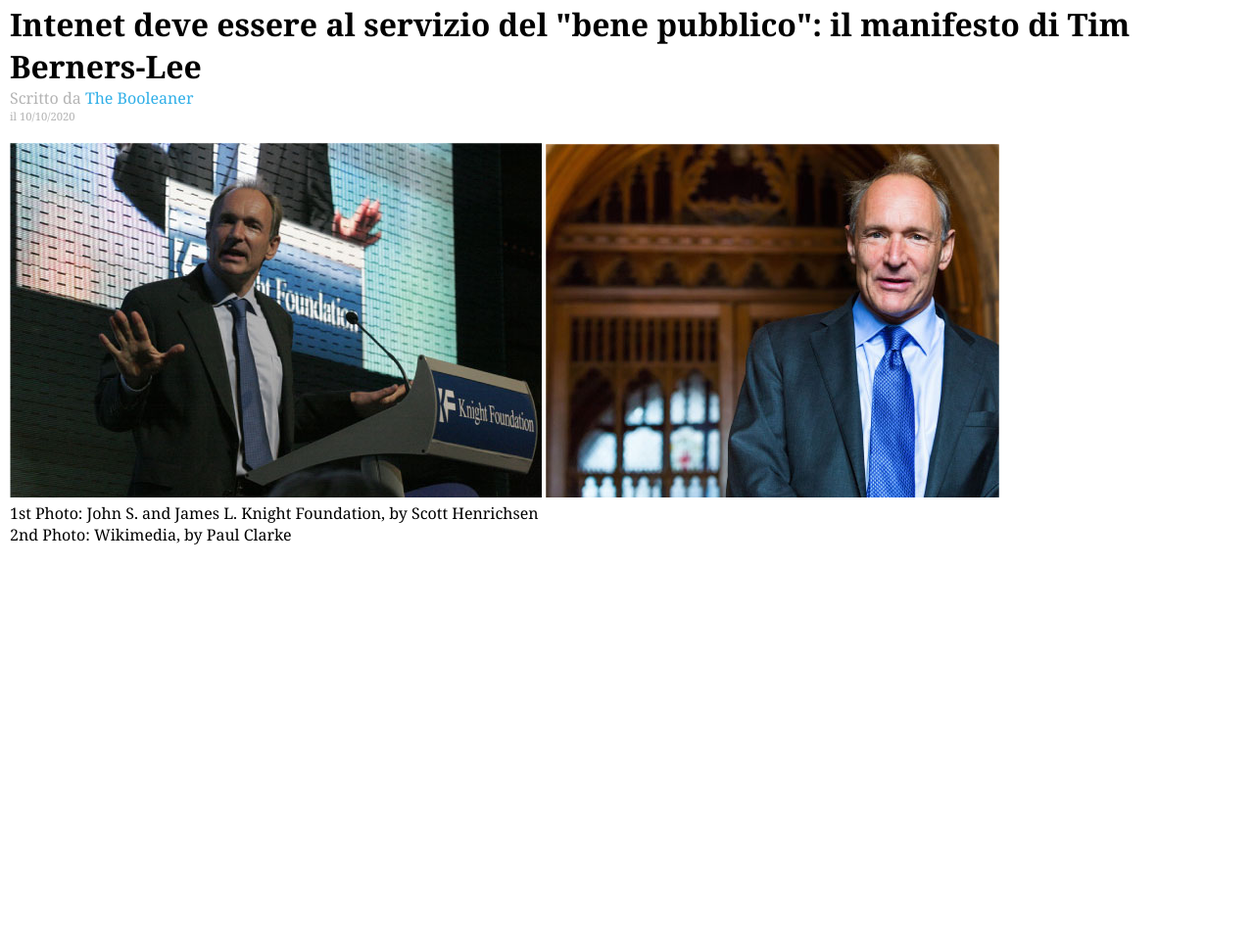
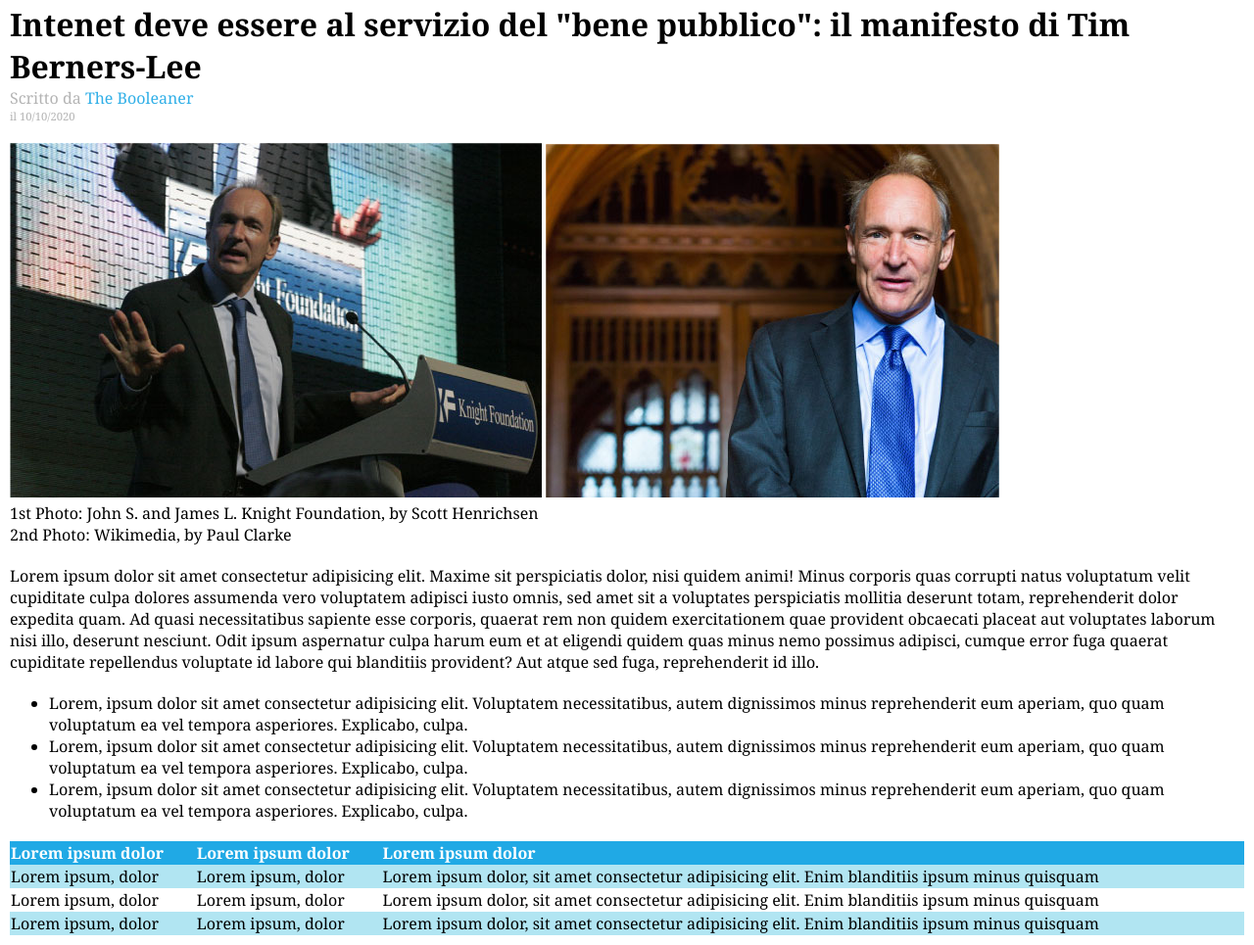
Before and after one commit to RicTieri/html-css-booleaner-2, a plain HTML site: page index.html in a window 1280 px wide. Shown: the part 123-1088 px from the top of the page at 98% size. Before the commit the page ends 800 px from the top, so only its background shows below. Drawn offline with Linux system fonts and the light colour scheme.

Commit message:
main, article and table

```diff
--- a/index.html
+++ b/index.html
@@ -11,16 +11,53 @@
     <img src="./img/logo.svg" alt="logo">
   </header>
   <main>
-    <h1> Intenet deve essere al servizio del "bene pubblico": il manifesto di Tim Berners-Lee
-    </h1>
+
+    <h1> Intenet deve essere al servizio del "bene pubblico": il manifesto di Tim Berners-Lee</h1>
     <span id="writer">Scritto da <span class="blue-print">The Booleaner</span></span>
     <span id="date"> il 10/10/2020</span>
+
     <img src="./img/tim-1.jpg" alt="tim-1">
     <img src="./img/tim-2.jpg" alt="tim-2">
-    <span>
+    <span class="caption">
       1st Photo: John S. and James L. Knight Foundation, by Scott Henrichsen <br>
       2nd Photo: Wikimedia, by Paul Clarke
     </span>
+
+    <p>Lorem ipsum dolor sit amet consectetur adipisicing elit. Maxime sit perspiciatis dolor, nisi quidem animi! Minus corporis quas corrupti natus voluptatum velit cupiditate culpa dolores assumenda vero voluptatem adipisci iusto omnis, sed amet sit a voluptates perspiciatis mollitia deserunt totam, reprehenderit dolor expedita quam. Ad quasi necessitatibus sapiente esse corporis, quaerat rem non quidem exercitationem quae provident obcaecati placeat aut voluptates laborum nisi illo, deserunt nesciunt. Odit ipsum aspernatur culpa harum eum et at eligendi quidem quas minus nemo possimus adipisci, cumque error fuga quaerat cupiditate repellendus voluptate id labore qui blanditiis provident? Aut atque sed fuga, reprehenderit id illo.</p>
+
+    <ul>
+      <li>Lorem, ipsum dolor sit amet consectetur adipisicing elit. Voluptatem necessitatibus, autem dignissimos minus reprehenderit eum aperiam, quo quam voluptatum ea vel tempora asperiores. Explicabo, culpa.</li>
+      <li>Lorem, ipsum dolor sit amet consectetur adipisicing elit. Voluptatem necessitatibus, autem dignissimos minus reprehenderit eum aperiam, quo quam voluptatum ea vel tempora asperiores. Explicabo, culpa.</li>
+      <li>Lorem, ipsum dolor sit amet consectetur adipisicing elit. Voluptatem necessitatibus, autem dignissimos minus reprehenderit eum aperiam, quo quam voluptatum ea vel tempora asperiores. Explicabo, culpa.</li>
+    </ul>
+
+    <table>
+      <thead class="thead">
+        <tr>
+          <th>Lorem ipsum dolor</th>
+          <th>Lorem ipsum dolor</th>
+          <th>Lorem ipsum dolor</th>
+        </tr>
+      </thead>
+      <tbody>
+        <tr class="blue-row">
+          <td>Lorem ipsum, dolor</td>
+          <td>Lorem ipsum, dolor</td>
+          <td>Lorem ipsum dolor, sit amet consectetur adipisicing elit. Enim blanditiis ipsum minus quisquam</td>
+        </tr>
+        <tr>
+          <td>Lorem ipsum, dolor</td>
+          <td>Lorem ipsum, dolor</td>
+          <td>Lorem ipsum dolor, sit amet consectetur adipisicing elit. Enim blanditiis ipsum minus quisquam</td>
+        </tr>
+        <tr class="blue-row">
+          <td>Lorem ipsum, dolor</td>
+          <td>Lorem ipsum, dolor</td>
+          <td>Lorem ipsum dolor, sit amet consectetur adipisicing elit. Enim blanditiis ipsum minus quisquam</td>
+        </tr>
+      </tbody>
+    </table>
+
   </main>
   <footer></footer>
 </body>
--- a/style/style.css
+++ b/style/style.css
@@ -35,3 +35,28 @@ span{
   font-size: 0.7rem;
   padding-bottom: 20px;
 }
+
+p{
+  padding-top: 20px;
+  padding-bottom: 20px;
+}
+
+ul{
+  padding-bottom: 20px;
+}
+
+table{
+  width: 100%;
+  text-align: left;
+  border-collapse: collapse;
+}
+
+thead{
+  color: white;
+  background-color: #20a9e5;
+}
+
+.blue-row{
+  background-color: #b1e5f2;
+
+}
```
